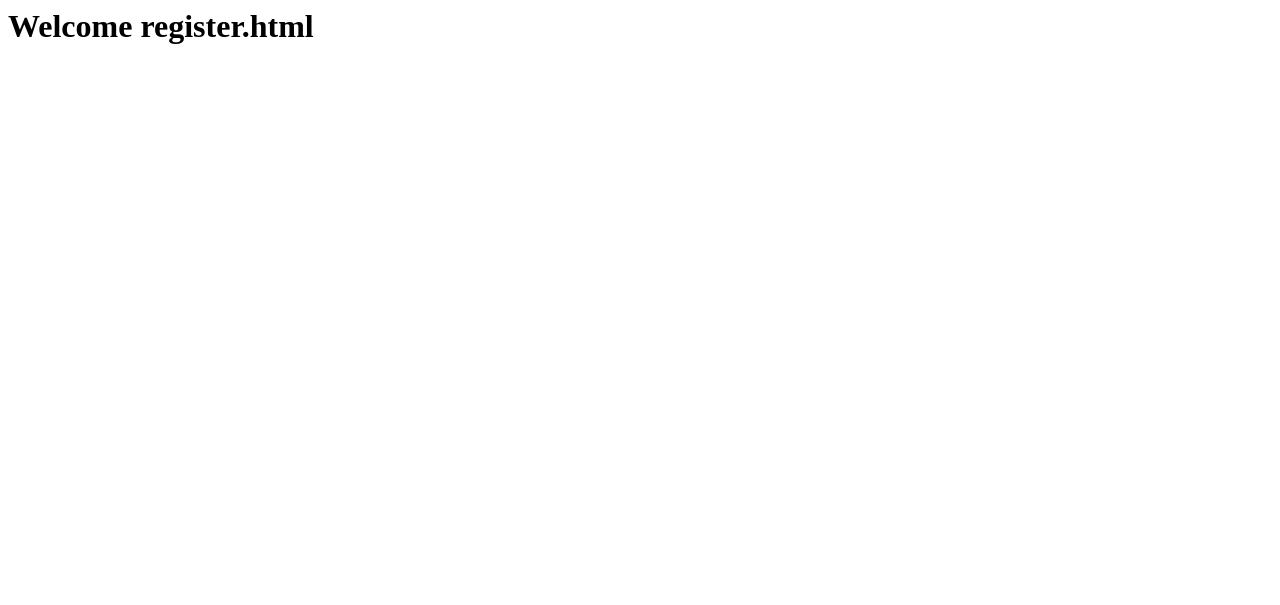
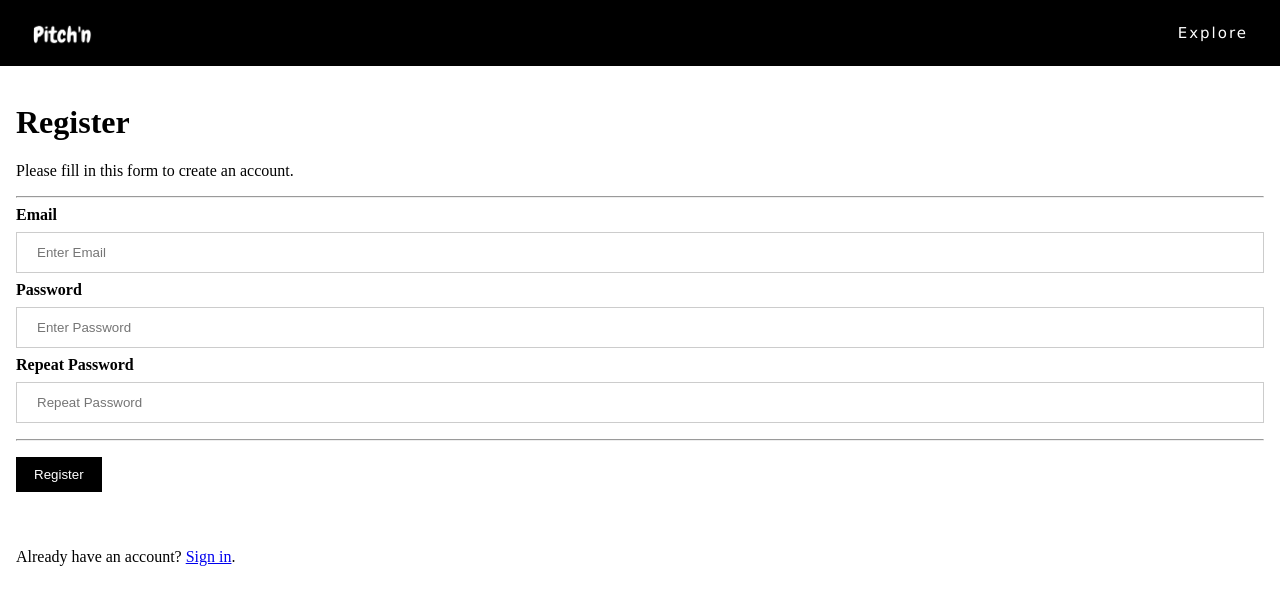
Before and after one commit to csongbird/Pitch-n, a Flask app: page /register.html in a window 1280 px wide. Shown: the top 605 px of the page. Run offline with Flask 2, Linux system fonts and the light colour scheme.

Commit message:
Added register.html

```diff
--- a/source/app.py
+++ b/source/app.py
@@ -22,6 +22,12 @@ def show_index():
         return render_template('index.html', logo=logo, background=background)
 
 
+@app.route("/register.html")
+def register():
+    logo = os.path.join(app.config['UPLOAD_FOLDER'], 'logo.png')
+    return render_template('register.html', logo=logo)
+
+
 @app.route("/explore.html")
 def show_explore():
     logo = os.path.join(app.config['UPLOAD_FOLDER'], 'logo.png')
--- a/source/static/styles/login.css
+++ b/source/static/styles/login.css
@@ -24,8 +24,8 @@ button:hover {
     opacity: 0.8;
 }
 
-/* Extra styles for the cancel button */
-.cancelbtn {
+/* Extra styles for the register button */
+.registerbtn {
     width: auto;
     padding: 10px 18px;
     background-color: #000000;
@@ -98,13 +98,13 @@ from {transform: scale(0)}
 to {transform: scale(1)}
 }
 
-/* Change styles for span and cancel button on extra small screens */
+/* Change styles for span and register button on extra small screens */
 @media screen and (max-width: 300px) {
 span.psw {
     display: block;
     float: none;
 }
-.cancelbtn {
+.registerbtn {
     width: 100%;
 }
 }
--- a/source/templates/index.html
+++ b/source/templates/index.html
@@ -12,7 +12,7 @@
                 width: 30%;
             }
 
-            .cancelbtn {
+            .registerbtn {
                 background-color: #000000;
                 color:white;
             }
@@ -50,7 +50,7 @@
             </div>
 
             <div class="container" style="background-color:#f1f1f1">
-            <button type="button" onclick="document.getElementById('id01').style.display='none'" class="cancelbtn">Cancel</button>
+            <button type="button" class="registerbtn" onclick = "window.location.href='register.html'">Register</button>
             <span class="psw">Forgot <a href="#">password?</a></span>
             </div>
         </form>
--- /dev/null
+++ b/source/templates/register.html
@@ -0,0 +1,60 @@
+<!DOCTYPE html>
+<html>
+    <head>
+        <meta name="viewport" content="width=device-width, initial-scale=1">
+        <link rel="stylesheet" href="{{ url_for('static', filename='styles/style.css') }}">
+        <link rel="stylesheet" href="{{ url_for('static', filename='styles/login.css') }}">
+        <style>
+            .modal-content {
+                background-color: #fefefe;
+                margin: 5% 5% 15% 60%;
+                border: 1px solid #888;
+                width: 30%;
+            }
+
+            .registerbtn {
+                background-color: #000000;
+                color:white;
+            }
+            button {
+            color: black;
+            }
+        </style>
+    </head>
+    <body>
+        <ul>
+            <div class = "nav">
+            <li><a href="index.html"><img src = "{{ logo }}" alt = "Pitch'n" style="width: 60px;"> </a></li>
+            <li style="float:right"><a href="explore.html">Explore</a></li>
+            </div>
+        </ul>
+        <form action="/action_page.php">
+            <div class="container">
+              <h1>Register</h1>
+              <p>Please fill in this form to create an account.</p>
+              <hr>
+
+              <label for="email"><b>Email</b></label>
+              <input type="text" placeholder="Enter Email" name="email" id="email" required>
+
+              <label for="psw"><b>Password</b></label>
+              <input type="password" placeholder="Enter Password" name="psw" id="psw" required>
+
+              <label for="psw-repeat"><b>Repeat Password</b></label>
+              <input type="password" placeholder="Repeat Password" name="psw-repeat" id="psw-repeat" required>
+              <hr>
+
+
+              <button type="submit" class="registerbtn" onclick = "window.location.href='register.html'"> Register</button>
+            </div>
+
+            <div class="container signin">
+              <p>Already have an account? <a href="index.html">Sign in</a>.</p>
+            </div>
+          </form>
+
+
+
+
+    </body>
+</html>
```
